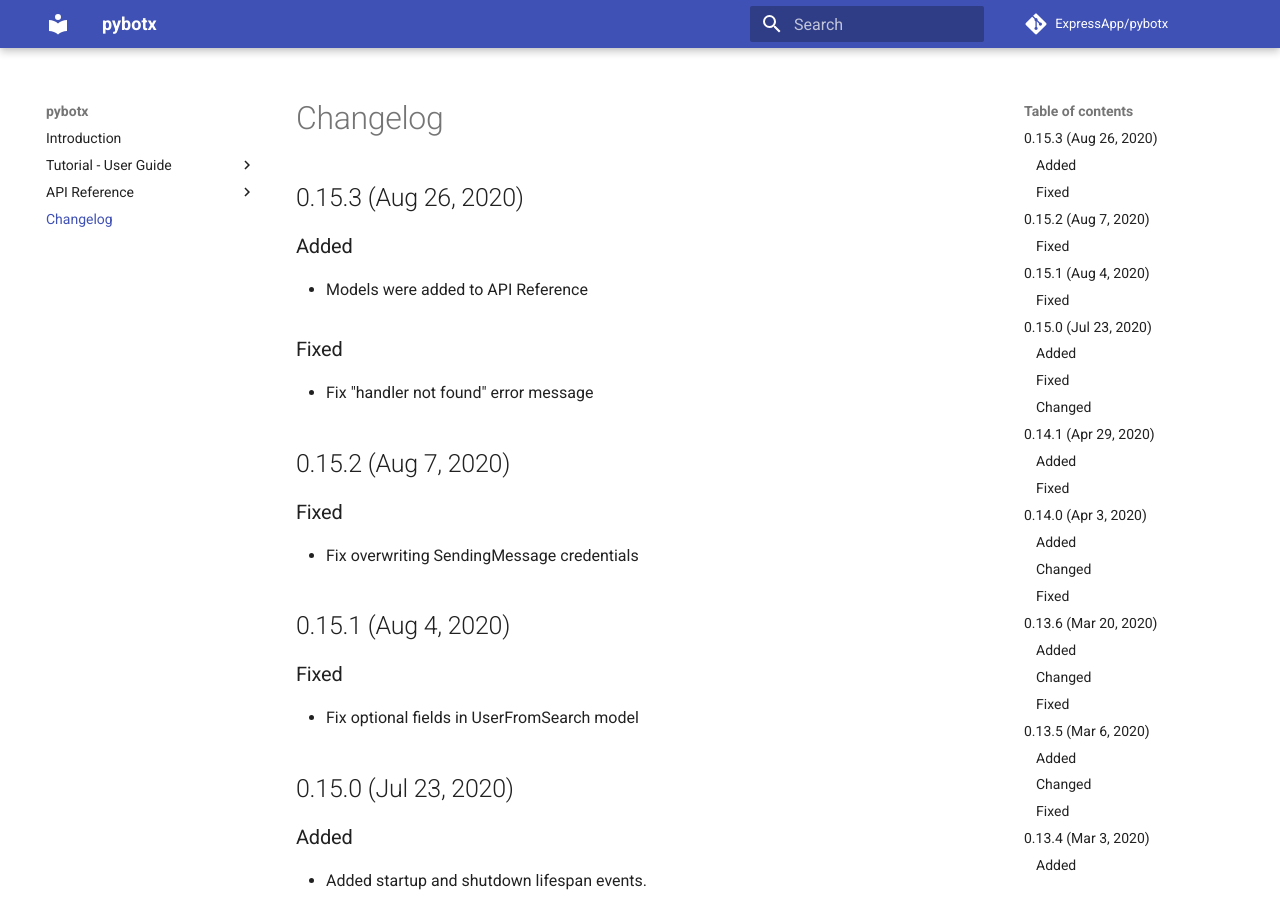
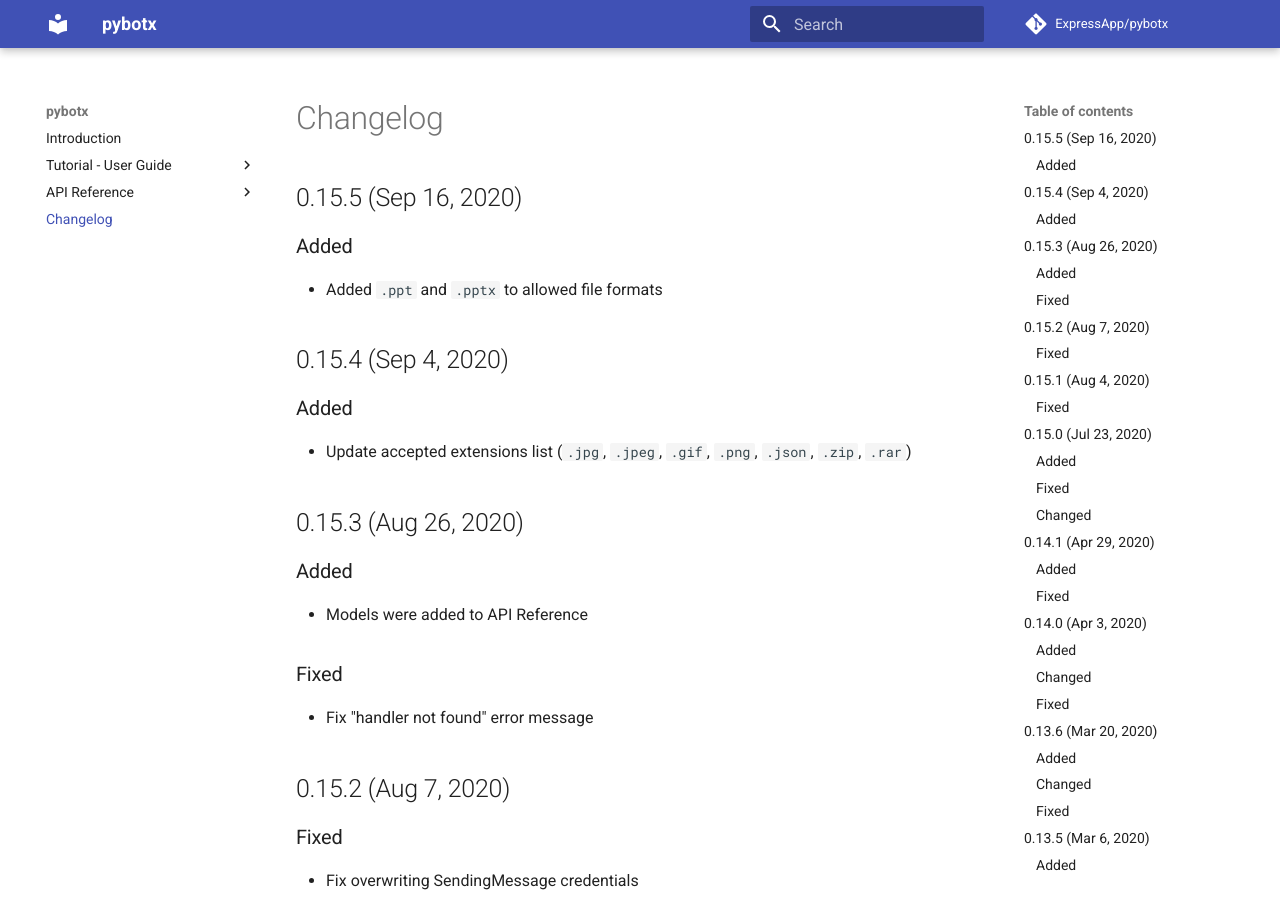
Before and after one commit to ExpressApp/pybotx, an MkDocs documentation site: the page built from docs/changelog.md, in a window 1280 px wide and 900 px high. Built offline with MkDocs 1.6.1 and Material for MkDocs 9.7.7, drawn with Linux system fonts in a browser that asks for light colours; comment, search, counter and statistics services are not loaded.

Commit message:
Added .ppt and .pptx to allowed file formats

```diff
--- a/docs/changelog.md
+++ b/docs/changelog.md
@@ -1,3 +1,17 @@
+## 0.15.5 (Sep 16, 2020)
+
+### Added
+
+* Added `.ppt` and `.pptx` to allowed file formats
+
+
+## 0.15.4 (Sep 4, 2020)
+
+### Added
+
+* Update accepted extensions list (`.jpg`, `.jpeg`, `.gif`, `.png`, `.json`, `.zip`, `.rar`)
+
+
 ## 0.15.3 (Aug 26, 2020)
 
 ### Added
--- a/pyproject.toml
+++ b/pyproject.toml
@@ -1,6 +1,6 @@
 [tool.poetry]
 name = "botx"
-version = "0.15.4"
+version = "0.15.5"
 description = "A little python framework for building bots for eXpress"
 license = "MIT"
 authors = ["Sidnev Nikolay <nsidnev@ccsteam.ru>"]
```
Also changed, not shown: 1 other file.
